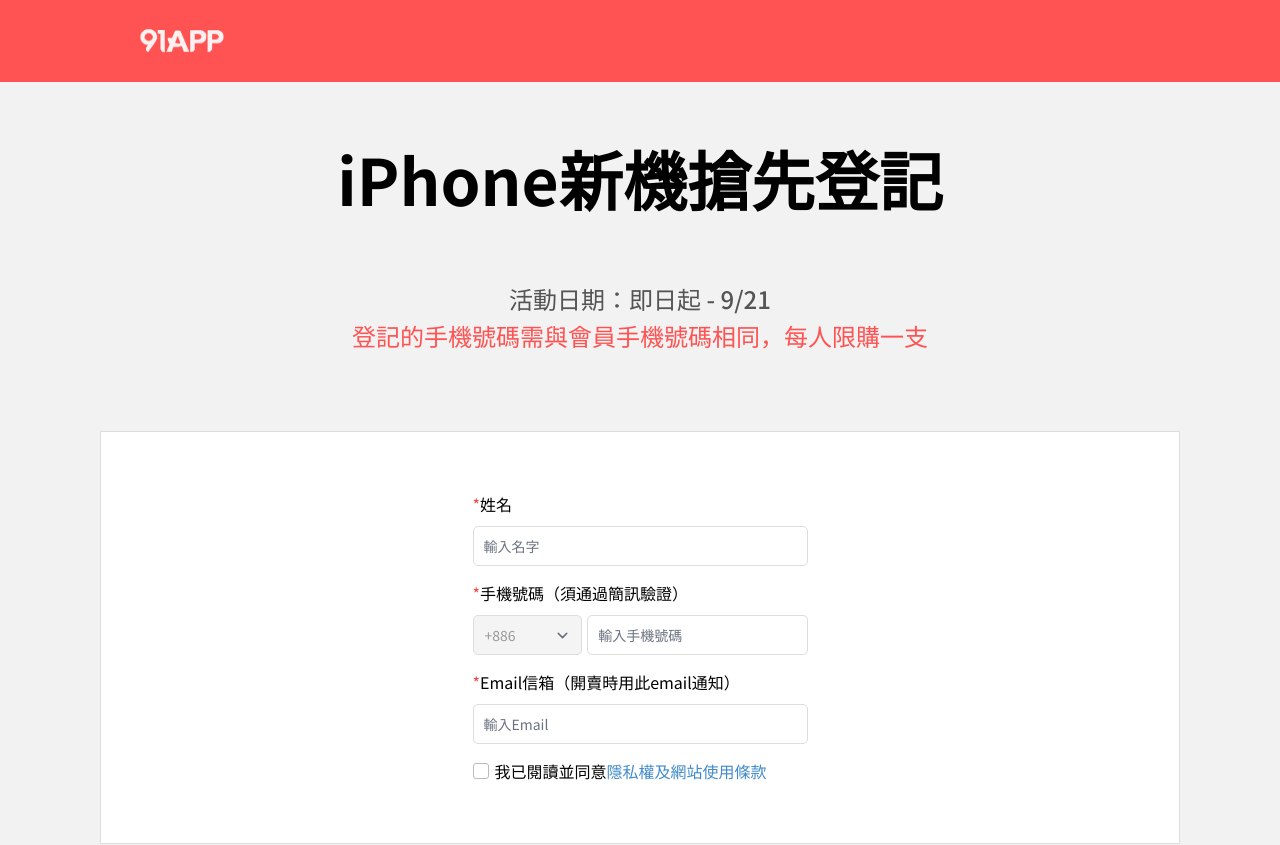
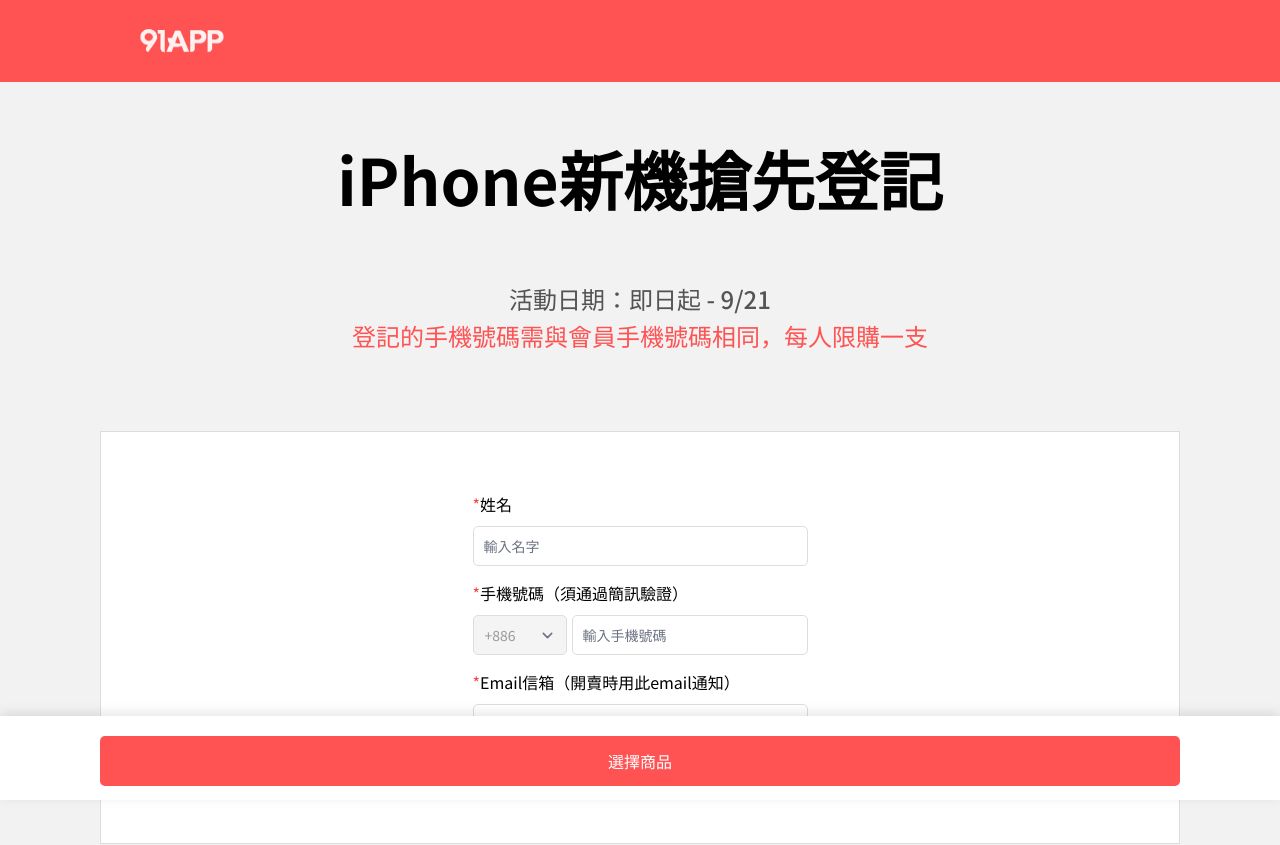
Before and after one commit to LinHeMa/91-APP-final-project, a React (Create React App) app in the folder co-work-project/: page /reservation/submitform in a window 1280 px wide. Shown: the top 845 px of the page. Built offline with nearby package versions, Linux system fonts and the light colour scheme.

Commit message:
layoutttttttttttt

```diff
--- a/co-work-project/src/components/AlertPopup.tsx
+++ b/co-work-project/src/components/AlertPopup.tsx
@@ -5,9 +5,9 @@
 
 function AlertPopup({ isOpen, close }: AlertPopupProps) {
   return isOpen ? (
-    <div>
-      <div className=" fixed bottom-0 left-0 right-0 w-full h-[1000vh] z-50 bg-black opacity-30" />
-      <div className="fixed bottom-[45vh] left-[40vw]  z-50 w-[290px] h-[165px] bg-[#ffffff] flex flex-col justify-center rounded-[8px] drop-shadow-popup">
+    <div className="fixed flex justify-center items-center">
+      <div className="fixed bottom-0 left-0 right-0 w-full h-[1000vh] z-50 bg-black opacity-30" />
+      <div className="fixed bottom-[45vh] left-[12vw] md:left-[40vw]  z-50 w-[290px] h-[165px] bg-[#ffffff] flex flex-col justify-center rounded-[8px] drop-shadow-popup">
         <h1 className="flex items-center justify-center h-[40px] mx-auto text-center mb-[9.5px] text-[#333333]">
           請選擇商品選項
         </h1>
--- a/co-work-project/src/components/Form.tsx
+++ b/co-work-project/src/components/Form.tsx
@@ -66,14 +66,14 @@
         <div className="mt-[15px]">
           <span className="text-red-500">*</span>手機號碼（須通過簡訊驗證）
         </div>
-        <div className="flex  justify-center">
+        <div className="flex  justify-between">
           <select className="w-[116px] h-[40px] text-[#999999] border mr-[5px] bg-[#F4F4F4] border-solid border-[#DDDDDD] rounded-[5px] py-[7px] px-[11px] text-[14px] mt-[10px]">
             <option>+886</option>
           </select>
-          <div>
+          <div className='flex grow flex-col'>
             <input
               className={classNames({
-                'w-full border h-[40px] border-solid  border-[#DDDDDD] rounded-[5px] py-[9.5px] px-[10px] text-[14px] mt-[10px]':
+                'grow border h-[40px] border-solid  border-[#DDDDDD] rounded-[5px] py-[9.5px] px-[10px] text-[14px] mt-[10px]':
                   true,
                 'border-[#ff5353]': errors.手機號碼 !== undefined,
               })}
--- a/co-work-project/src/components/ModelLabel.tsx
+++ b/co-work-project/src/components/ModelLabel.tsx
@@ -2,7 +2,7 @@
 import _ from 'lodash';
 import { useOutletContext } from 'react-router-dom';
 import { ContextType } from '../pages/reservation/ReservationIndex';
-import { isColorAvailable, isMemoryAvailable } from '../util/guard';
+import { isMemoryAvailable } from '../util/guard';
 import { data } from '../data/iphoneData';
 interface ModelLabelProps {
   name: string;
--- a/co-work-project/src/components/ProductSlider.tsx
+++ b/co-work-project/src/components/ProductSlider.tsx
@@ -1,7 +1,7 @@
 import classNames from 'classnames';
 import _ from 'lodash';
 import { useOutletContext } from 'react-router-dom';
-import carousellImg, { singleIphoneImg } from '../data/carousellImg';
+import { singleIphoneImg } from '../data/carousellImg';
 import {
   chooseActionKind,
   ContextType,
@@ -21,12 +21,10 @@
     return times + remainder;
   };
   return (
-    <div className="w-[375px] md:w-[426px]  relative md:pb-[98px] mx-[20px]">
-      <img
-        src={state.img || state.prevImg}
-        alt="iphone"
-        className="w-full h-[375px] md:h-[426px] bg-[#f2f2f2]"
-      />
+    <div className="flex md:block  w-full md:w-[426px]  relative md:pb-[98px] md:mx-[20px] mb-4">
+      <div className=" flex justify-center mx-auto w-full md:h-[426px] bg-[#f2f2f2]">
+        <img src={state.img || state.prevImg} alt="iphone" className=' max-w-[360px]'/>
+      </div>
       <div
         className="cursor-pointer absolute bottom-[30px] -left-[30.57px]   hidden md:block"
         onClick={() => {
@@ -43,7 +41,7 @@
             key={photo.img}
             style={{ left: `${86 * (index - maxindex)}px` }}
             className={classNames({
-              'max-h-[83px] w-[83px] w-auto duration-300 transition-all cursor-pointer bg-[#f2f2f2] mt-3':
+              'max-h-[83px] w-[83px] duration-300 transition-all cursor-pointer bg-[#f2f2f2] mt-3':
                 true,
               absolute: true,
             })}
--- a/co-work-project/src/pages/product/ProductDetail.tsx
+++ b/co-work-project/src/pages/product/ProductDetail.tsx
@@ -36,8 +36,8 @@
                 <div className="w-[528px] h-[703px]">
                   <ReserveCarousell
                     photoArr={productImgArr}
-                    leftPosition="-left-[528px]"
-                    rightPosition="left-[528px]"
+                    leftPosition="-left-[600px]"
+                    rightPosition="left-[600px]"
                     currentPage="product"
                     directionIconWidth="w-[24px]"
                     directionIconHeight="h-[24px]"
--- a/co-work-project/src/pages/reservation/Product.tsx
+++ b/co-work-project/src/pages/reservation/Product.tsx
@@ -35,8 +35,8 @@
       <h1 className="hidden md:block font-medium text-[64px] leading-80 text-center pt-[53px] mb-[43px]">
         選擇商品
       </h1>
-      <div className="flex flex-col md:flex-row pb-2 px-2  md:items-start productPage:mx-auto md:bg-[#ffffff] max-w-[1080px]">
-        <div className="mx-auto md:ml-[5%] md:mr-[5%]  md:mt-[72px] md:mb-[70px]">
+      <div className="flex flex-col md:flex-row pb-2  md:items-start md:mx-auto md:bg-[#ffffff] max-w-[1080px]">
+        <div className="md:ml-[5%] md:mr-[5%]  md:mt-[72px] md:mb-[70px]">
           <ProductSlider />
         </div>
         <div className=" md:mt-[87px] px-4 md:pr-0  md:pl-2">
--- a/co-work-project/src/pages/reservation/ReservationIndex.tsx
+++ b/co-work-project/src/pages/reservation/ReservationIndex.tsx
@@ -131,7 +131,7 @@
         <ReserveHeader />
         <Outlet context={{ state, dispatch, iphoneData }} />
       </div>
-      <div className=" flex-shrink-0">
+      <div className="fixed bottom-0 left-0 right-0" style={{'zIndex':99}}>
         <ReserveFooter state={state} />
       </div>
     </div>
```
